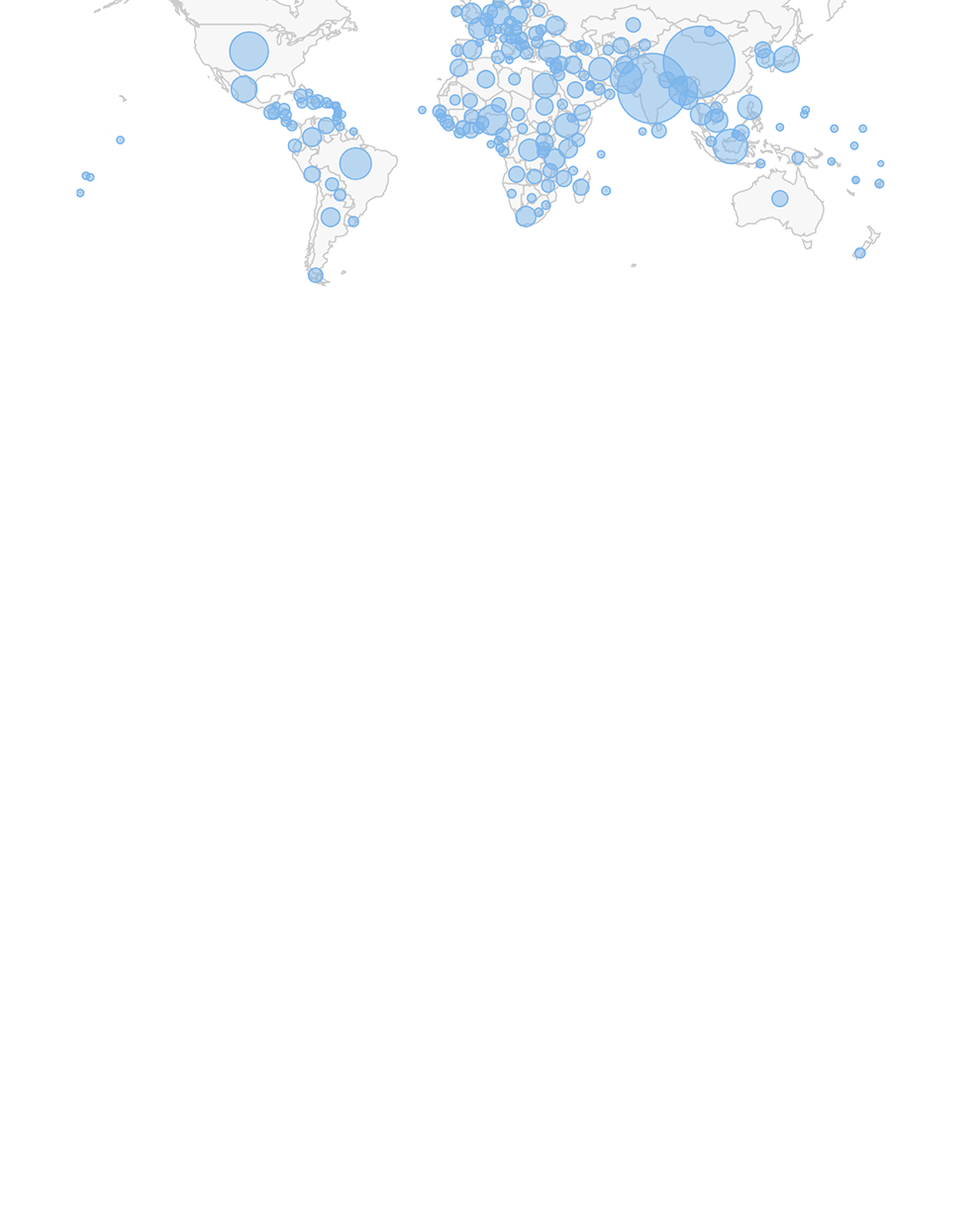
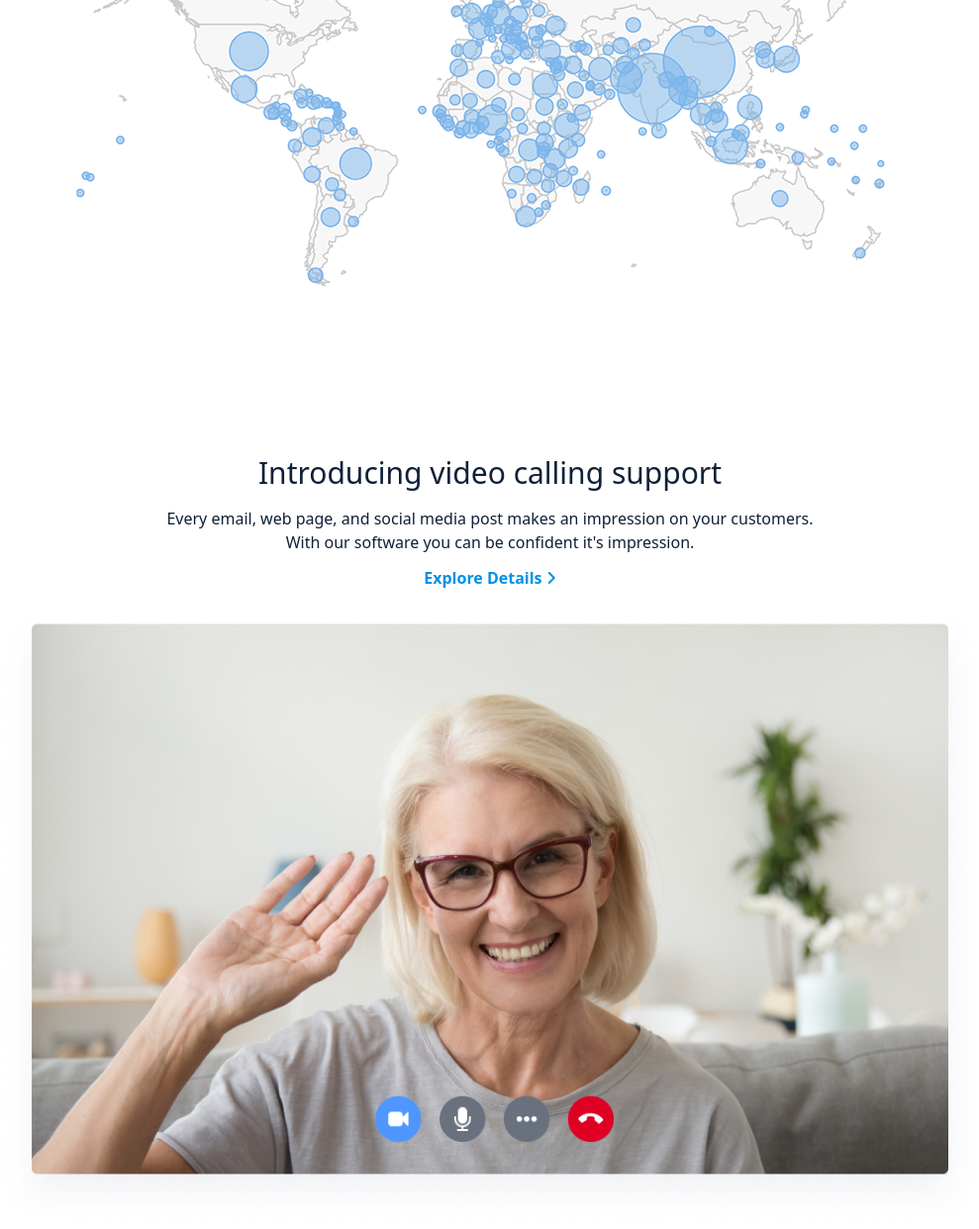
Before and after one commit to MukitHossen7/codeABC-responsive-website-use-tailwind, a website: page index.html in a window 1280 px wide. Shown: the part 2102-3344 px from the top of the page at 99% size, without its empty margins (145-1134 px from the left). Before the commit the page ends 2402 px from the top, so only its background shows below. Drawn offline with Linux system fonts and the light colour scheme.

Commit message:
section three done

```diff
--- a/index.html
+++ b/index.html
@@ -241,6 +241,45 @@
           <img src="images/states.png" alt="states" />
         </div>
       </div>
+
+      <!-- section-3 -->
+      <div class="px-2 md:px-0 flex flex-col items-center mt-40">
+        <div class="max-w-2xl flex flex-col items-center text-center mb-4">
+          <h1 class="text-3xl font-medium text-secondary mb-4">
+            Introducing video calling support
+          </h1>
+          <p class="text-base text-secondary font-normal mb-3">
+            Every email, web page, and social media post makes an impression on
+            your customers. With our software you can be confident it's
+            impression.
+          </p>
+          <h5 class="text-primary font-bold text-base">
+            Explore Details <i class="fa-solid fa-angle-right"></i>
+          </h5>
+        </div>
+
+        <div class="relative">
+          <img
+            src="images/meeting.png"
+            alt="meeting"
+            class="max-w-full md:max-w-[1000px] h-auto"
+          />
+          <!-- <div
+            class="none md:block max-w-[277px] shadow-2xl rounded-t-[30px] rounded-bl-[30px] rounded-br-[3px] bg-[#FABF62] py-6 pl-9 pr-5 absolute top-[180px] left-[-90px]"
+          >
+            <h2 class="text-white text-xl font-bold">
+              Hi, I’m Andry. Let me know what can I do for you
+            </h2>
+          </div> -->
+          <!-- <div
+            class="max-w-[277px] shadow-2xl bg-[#FFFFFF] pt-6 pr-8 pb-7 pl-7 rounded-t-[30px] rounded-br-[30px] rounded-bl-[3px] absolute right-[-40px] bottom-[150px]"
+          >
+            <h2 class="text-[#FABF62] font-bold text-xl">
+              your personal support assistance
+            </h2>
+          </div> -->
+        </div>
+      </div>
     </main>
   </body>
 </html>
```
Also changed, not shown: src/output.css.
